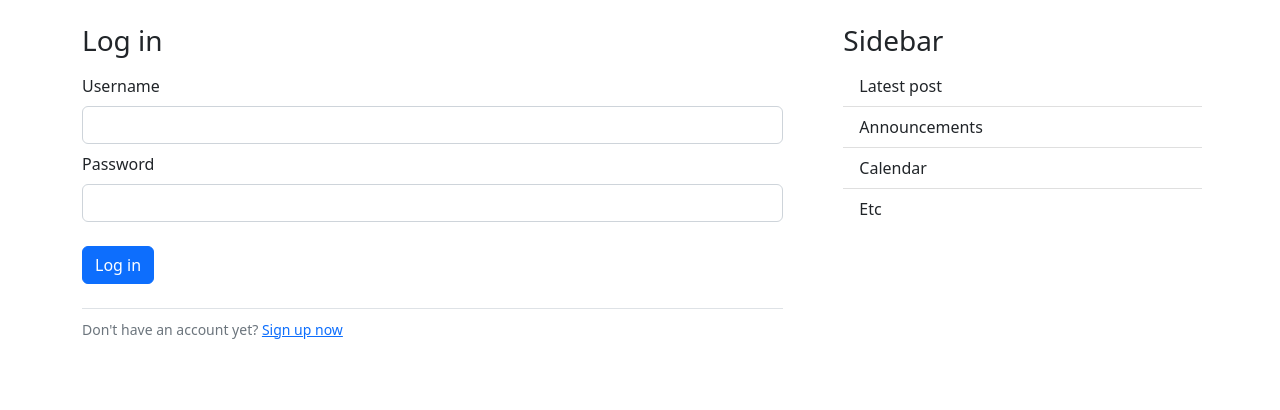
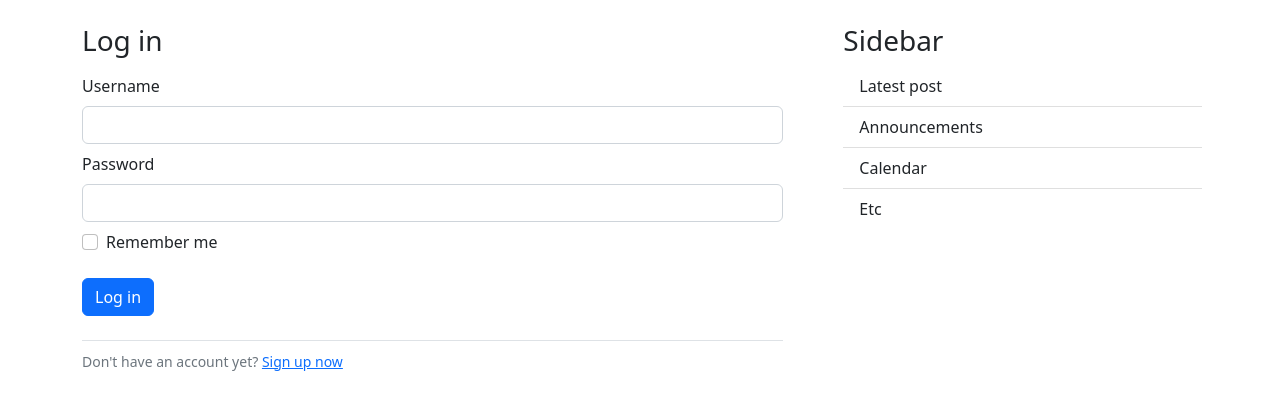
Before and after one commit to hyoaru/declutter, a Flask app: page /login in a window 1280 px wide. Shown: the part 80-490 px from the top of the page. Run offline with Flask 2, Linux system fonts and the light colour scheme; some libraries are stand-ins or nearby versions.

Commit message:
[add] remember me checkbox

```diff
--- a/declutter/templates/auth/login.html
+++ b/declutter/templates/auth/login.html
@@ -35,6 +35,11 @@
                 {% endif %}
             </div>
 
+            <div class="form-check mb-2">
+                {{ form.login_remember.label(class="form-check-label") }}
+                {{ form.login_remember(class="form-check-input") }}
+            </div>
+
         </div>
 
         <div class="form-group">
```
